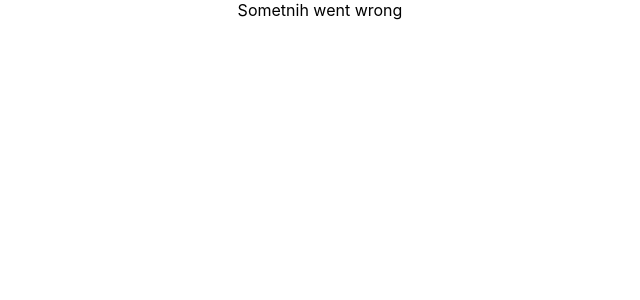
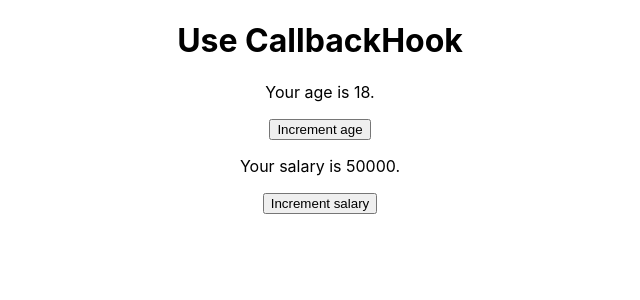
Before and after one commit to nikola-96/react-hooks, a React (Create React App) app: page / in a window 1280 px wide. Shown: the top 300 px of the page, without its empty margins (320-960 px from the left). Built offline with nearby package versions, Linux system fonts and the light colour scheme; no server answers.

Commit message:
useCallback hook

```diff
--- a/src/App.js
+++ b/src/App.js
@@ -2,6 +2,7 @@ import React from 'react';
 import './App.css';
 import DataFetchingOne from './fetchigDataReduce/DataFetchingOne';
 import DataFetchingTwo from './fetchigDataReduce/DataFetchingTwo';
+import ParentComponent from './components/Callback/ParentComponent';
 
 
 
@@ -10,7 +11,8 @@ function App() {
   return (
     <div className="App">
       {/* <DataFetchingOne /> */}
-      <DataFetchingTwo />
+      {/* <DataFetchingTwo /> */}
+      <ParentComponent />
     </div>
   );
 }
--- /dev/null
+++ b/src/components/Callback/Button.js
@@ -0,0 +1,12 @@
+import React from 'react'
+
+function Button({ handleButton, children }) {
+    console.log(`Button for ${children}`)
+    return (
+        <div>
+            <button onClick={handleButton}>{children}</button>
+        </div>
+    )
+}
+
+export default React.memo(Button)
--- /dev/null
+++ b/src/components/Callback/Count.js
@@ -0,0 +1,13 @@
+import React from 'react'
+
+function Count({ count, text }) {
+    console.log(`Count for ${text}`)
+
+    return (
+        <div>
+            <p>Your {text} is {count}.</p>
+        </div>
+    )
+}
+
+export default React.memo(Count)
--- /dev/null
+++ b/src/components/Callback/ParentComponent.js
@@ -0,0 +1,29 @@
+import React, { useState, useCallback } from 'react'
+import Count from './Count'
+import Button from './Button'
+import Title from './Title'
+
+function ParentComponent() {
+    const [age, setAge] = useState(18)
+    const [salary, setSalary] = useState(50000)
+
+    const incremnetAge = useCallback(() => {
+        setAge(age + 1)
+    }, [age])
+    const incremnetSalray = useCallback(() => {
+        setSalary(salary + 10000)
+    }, [salary])
+
+
+    return (
+        <div>
+            <Title />
+            <Count text="age" count={age} />
+            <Button handleButton={incremnetAge}>Increment age</Button>
+            <Count text="salary" count={salary} />
+            <Button handleButton={incremnetSalray}>Increment salary</Button>
+        </div>
+    )
+}
+
+export default ParentComponent
--- /dev/null
+++ b/src/components/Callback/Title.js
@@ -0,0 +1,12 @@
+import React from 'react'
+
+function Title() {
+    console.log("Title")
+    return (
+        < div >
+            <h1>Use CallbackHook</h1>
+        </div >
+    )
+}
+
+export default React.memo(Title)
```
